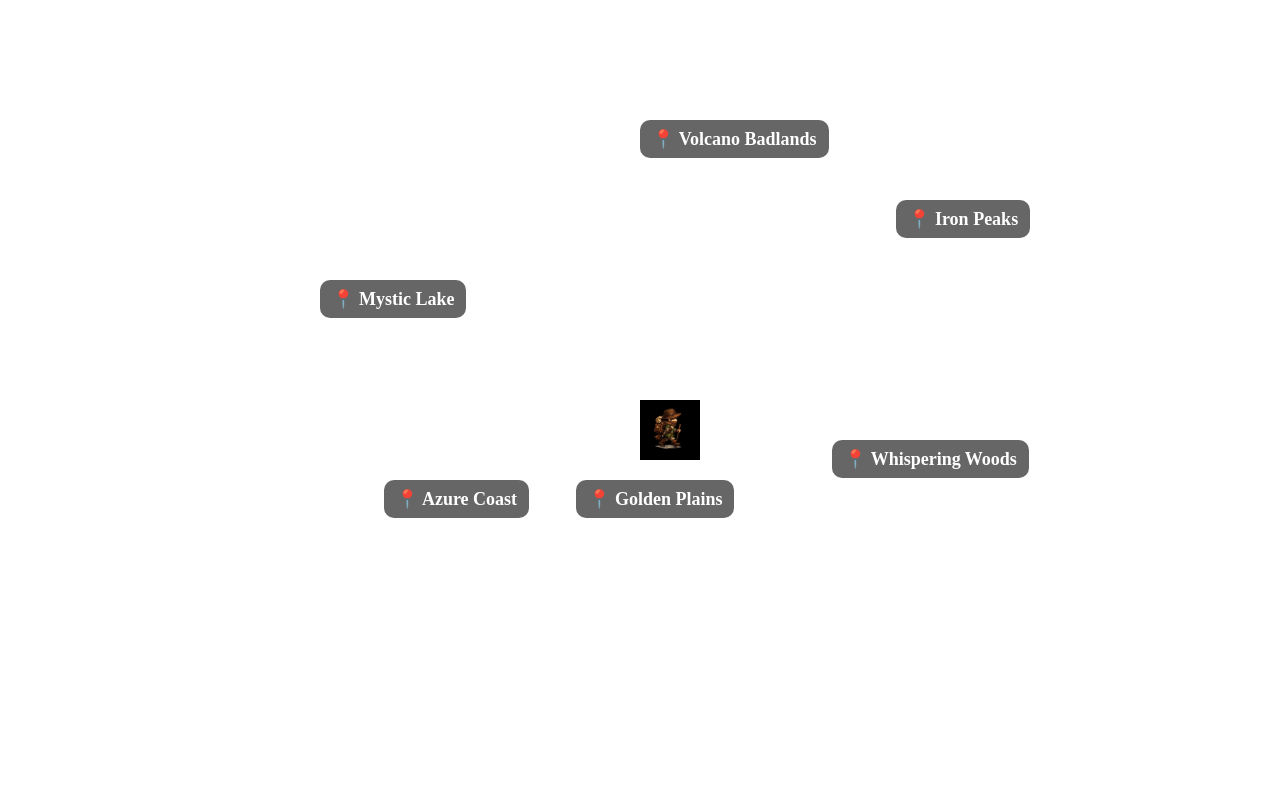
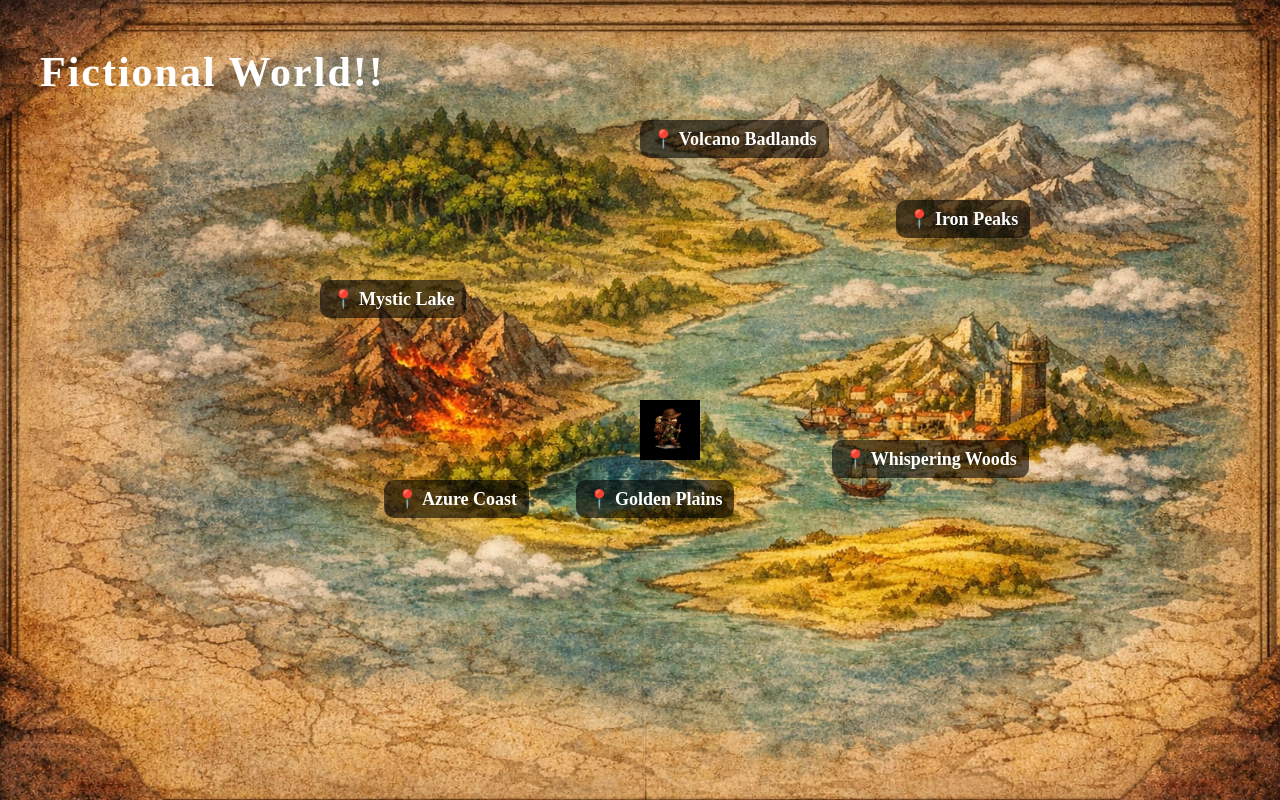
Before and after one commit to lahari1809/fictional-maps, a plain HTML site: page map.html in a window 1280 px wide. Drawn offline with Linux system fonts and the light colour scheme.

Commit message:
Fix background image URL in map.css

```diff
--- a/map.css
+++ b/map.css
@@ -16,7 +16,7 @@ body {
 .map-container {
   width: 100vw;
   height: 100vh;
-  background: url("images/map-bg.png.jpeg") no-repeat center;
+  background: url("map-bg.png.jpeg") no-repeat center;
   background-size: cover;
   background-position: center 10%;
 }
```
